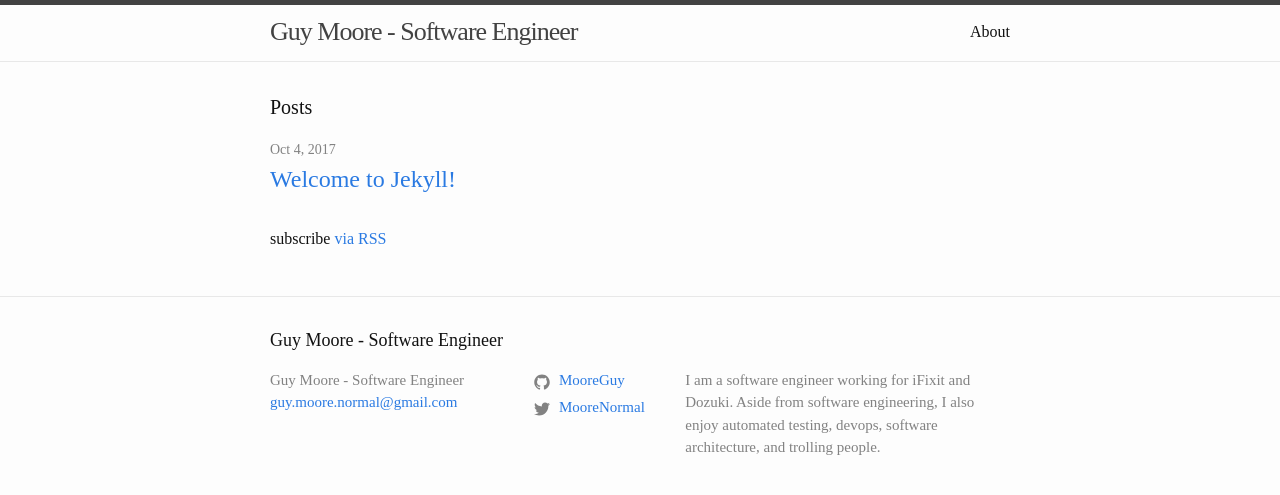
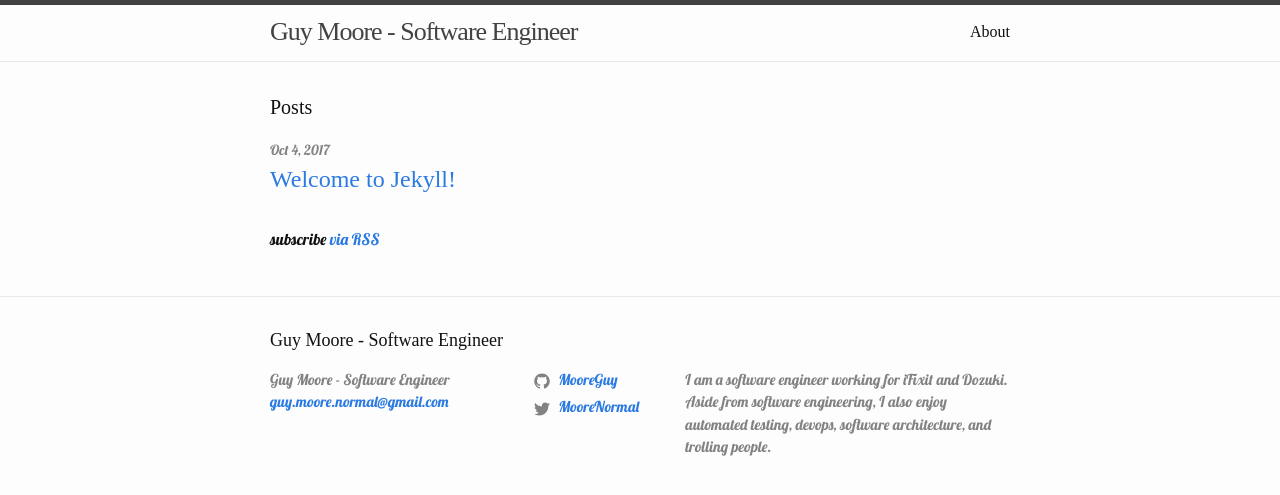
Before and after one commit to MooreGuy/personal-website, a Jekyll site: the page built from portfolio/index.md, in a window 1280 px wide. Shown: the top 495 px of the page. Built offline with Jekyll 4.4.1, drawn with Linux system fonts in a browser that asks for light colours; some web fonts are replaced.

Commit message:
Separate header font from standard font

```diff
--- a/portfolio/_sass/minima.scss
+++ b/portfolio/_sass/minima.scss
@@ -2,11 +2,13 @@
 
 // Define defaults for each variable.
 
-$base-font-family: 'UnifrakturCook', cursive !default;
+$base-font-family:  'Lobster', cursive;
 $base-font-size:   16px !default;
 $base-font-weight: 400 !default;
 $small-font-size:  $base-font-size * 0.875 !default;
 $base-line-height: 1.5 !default;
+
+$heading-font-family: 'UnifrakturCook', cursive;
 
 $spacing-unit:     30px !default;
 
--- a/portfolio/_sass/minima/_base.scss
+++ b/portfolio/_sass/minima/_base.scss
@@ -213,3 +213,8 @@ pre {
     padding-top: 5px;
   }
 }
+
+
+header, h1, h2, h3 {
+  font-family: $heading-font-family, cursive;
+}
```
